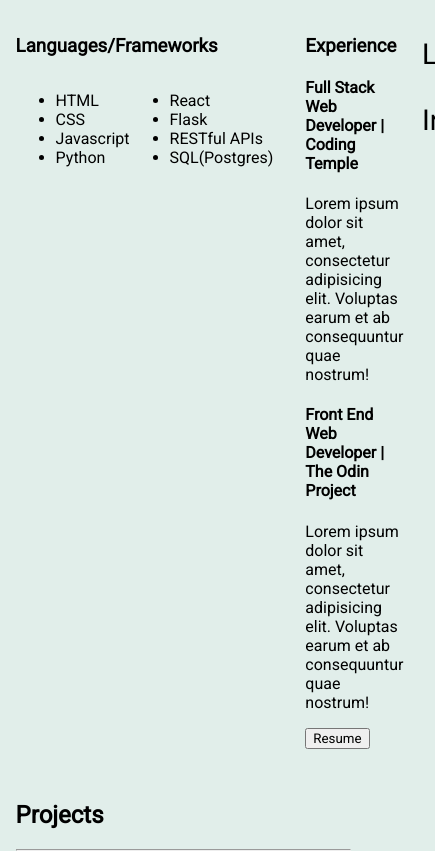
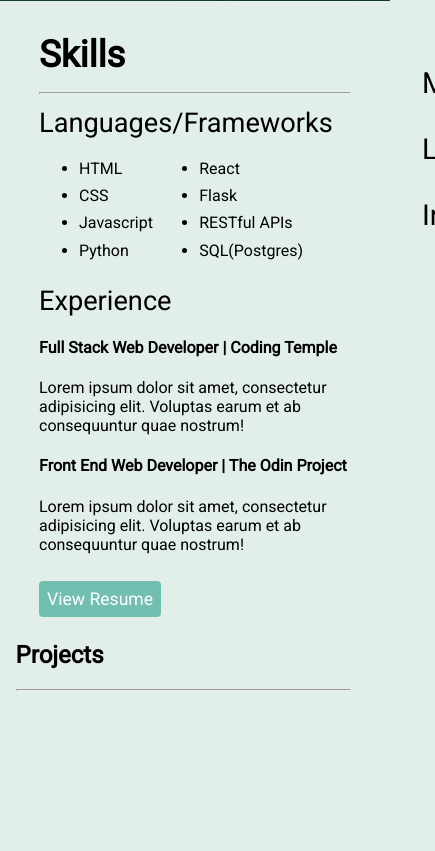
Before and after one commit to Lifestream308/AlumPortfolio, a plain HTML site: page index.html in a window 390 px wide. Shown: the part 815-1666 px from the top of the page, 435 px wide, since content can reach past the window. After the commit the page ends 1506 px from the top, so only its background shows below. Drawn offline with nearby package versions, Linux system fonts and the light colour scheme.

Commit message:
update to skills section and media queries

```diff
--- a/index.html
+++ b/index.html
@@ -26,6 +26,7 @@
                 <a href="#dropbtn" onclick="dropFunction()" class="dropbtn">&#9776;</a> <!-- symbol hamburger &#9776; -->
             </div>
         </div>
+<!-- Hero Section Inside Nav -->
         <div class="flex spaceCenter padding1 heroWrapper">
             <div class="heroPicContainer">
                 <img src="images/crop3.jpg" alt="picture of Developer">
@@ -48,13 +49,13 @@
     </div>
 
 <!-- Skills Section -->
-    <section class="marginLeft1 marginRight1">
+    <section class="skillWrapper">
         <h2>Skills</h2>
         <hr>
-        <div class="flex">
-            <div class="margin2">
+        <div class="languageWrapper">
+            <div class="marginRight2">
                 <h3>Languages/Frameworks</h3>
-                <div class="flex">
+                <div class="flex spaceBetween maxWidth1">
                     <ul>
                         <li>HTML</li>
                         <li>CSS</li>
@@ -69,13 +70,14 @@
                     </ul>
                 </div>
             </div>
-            <div class="margin2">
+            <div class="experienceContainer">
                 <h3>Experience</h3>
                 <h4>Full Stack Web Developer | Coding Temple</h4>
                 <p>Lorem ipsum dolor sit amet, consectetur adipisicing elit. Voluptas earum et ab consequuntur quae nostrum!</p>
                 <h4>Front End Web Developer | The Odin Project</h4>
                 <p>Lorem ipsum dolor sit amet, consectetur adipisicing elit. Voluptas earum et ab consequuntur quae nostrum!</p>
-                <button>Resume</button>
+                <br>
+                <a href="#resume">View Resume</a>
             </div>
         </div>
     </section>
--- a/main.css
+++ b/main.css
@@ -63,7 +63,7 @@ body {
 }
 .heroPicContainer {
     max-width: 20rem;
-    margin-right: 3rem;
+    margin-right: 4rem;
 }
 .heroPicContainer img {
     width: 100%;
@@ -71,7 +71,7 @@ body {
     filter: grayscale(50%);
 }
 .introduction {
-    max-width: 40rem;
+    max-width: 44rem;
     min-width: 30rem;
 }
 .introduction h1 {
@@ -87,6 +87,41 @@ body {
     margin-right: 1rem;
     color: white;
 }
+.skillWrapper {
+    margin: 2rem 10% 2rem 10%;
+}
+.skillWrapper h2 {
+    font-size: 230%;
+    margin-bottom: 1rem;
+}
+.skillWrapper h3 {
+    font-size: 170%;
+    font-weight: normal;
+    margin-top: 0.3rem;
+    margin-bottom: 0;
+}
+.skillWrapper li {
+    line-height: 1.7rem;
+}
+.skillWrapper a {
+    font-size: 110%;
+    padding: .5rem;
+    background-color: rgb(114, 190, 176);
+    color: white;
+    border-radius: 4px;
+    border: none;
+    text-decoration: none;
+}
+.skillWrapper a:hover {
+    color: rgb(56, 137, 81);
+    transition: .2s;
+}
+.languageWrapper {
+    display: flex;
+}
+.experienceContainer {
+    margin: 0 2rem;
+}
 /* End of Custom Configurations */
 
 /* Margin / Padding Section */
@@ -95,6 +130,9 @@ body {
 }
 .marginRight1 {
     margin-right: 10%;
+}
+.marginRight2 {
+    margin-right: 3rem;
 }
 .margin1 {
     margin: 2rem;
@@ -113,6 +151,9 @@ body {
 }
 .padding2 {
     padding: 2rem 0rem;
+}
+.maxWidth1 {
+    max-width: 27rem;
 }
 
 
@@ -178,6 +219,18 @@ body {
         margin: 0;
         max-width: 15rem;
     }
+    .introduction {
+        min-width: 0;
+    }
+  }
+
+@media (max-width: 920px) {
+    .languageWrapper {
+      flex-direction: column;
+    }
+    .experienceContainer {
+        margin: 0;
+    }
   }
 
 @media only screen and (max-width: 750px) {
```
